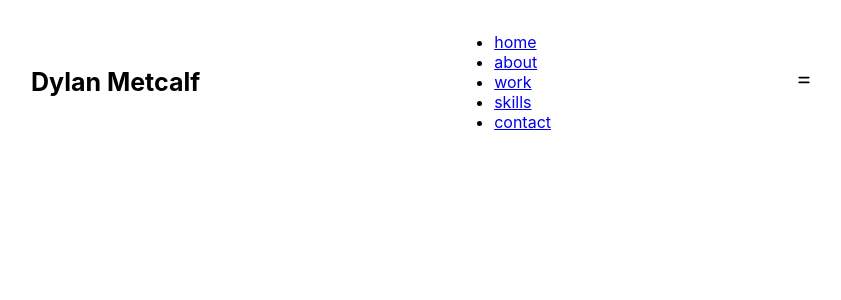
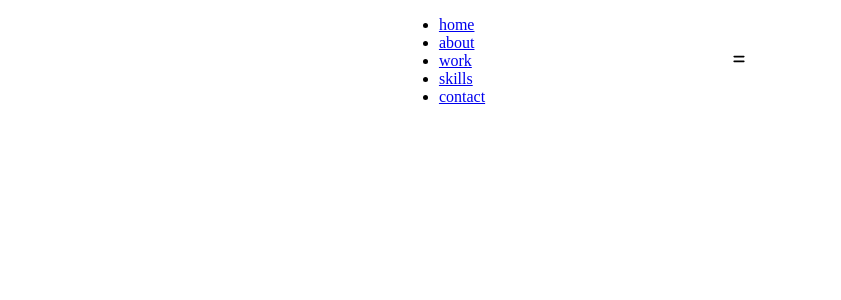
Before and after one commit to DYL4N1997/Portfoli0, a React (Create React App) app: page / in a window 1280 px wide. Shown: the top 300 px of the page, without its empty margins (255-1096 px from the left). Built offline with nearby package versions, Linux system fonts and the light colour scheme; the HTML template or start-up script is replaced by a standard one.

Commit message:
updating css of the index to retrieve colors for the website

```diff
--- a/src/index.css
+++ b/src/index.css
@@ -1,13 +1,20 @@
-body {
-  margin: 0;
-  font-family: -apple-system, BlinkMacSystemFont, 'Segoe UI', 'Roboto', 'Oxygen',
-    'Ubuntu', 'Cantarell', 'Fira Sans', 'Droid Sans', 'Helvetica Neue',
-    sans-serif;
-  -webkit-font-smoothing: antialiased;
-  -moz-osx-font-smoothing: grayscale;
+@import url("https://fonts.googleapis.com/css2?family=Roboto+Mono:wght@300&display=swap");
+@import url("https://fonts.googleapis.com/css2?family=Permanent+Marker&display=swap");
+
+:root {
+  --font-base: "DM Sans", sans-serif;
+  --font-marker: "Permanent Marker", cursive;
+  --primary-color: #040218;
+  --blue-color: #0fa5a5;
+  --purple-color: #65089e;
+  --pink-color: #9c03a1;
+  --gray-color: #b7babe;
+  --white-color: #fff;
 }
 
-code {
-  font-family: source-code-pro, Menlo, Monaco, Consolas, 'Courier New',
-    monospace;
+* {
+  box-sizing: border-box;
+  padding: 0;
+  margin: 0;
+  scroll-behavior: smooth;
 }
```
